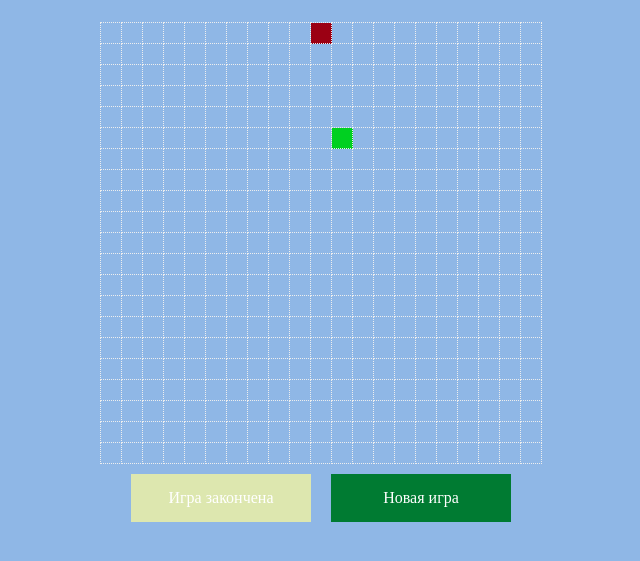
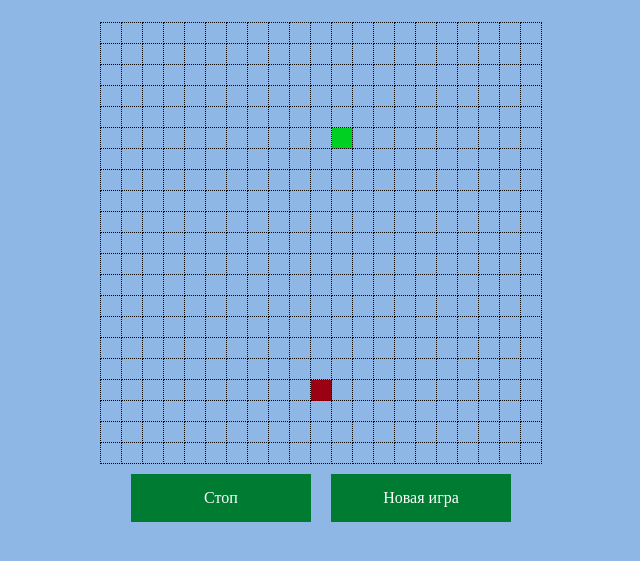
Before and after one commit to uralskiyart/Java_script_base, a plain HTML site: page snake/index.html in a window 1280 px wide. Both pictures are taken after a click on the element "Старт". Shown: the part 53-614 px from the top of the page, without its empty margins (319-959 px from the left). Drawn offline with Linux system fonts and the light colour scheme.

Commit message:
hw7 done

```diff
--- a/snake/js.js
+++ b/snake/js.js
@@ -2,7 +2,7 @@
 const settings = {
     rowsCount: 21,
     colsCount: 21,
-    speed: 2,
+    speed: 20,
     winFoodCount: 50,
     obstructionInterval: 3
 };
@@ -118,10 +118,12 @@ const snake = {
     direction: null,
     lastStepDirection: null,
 
-    init(startBody, direction) {
+    init(startBody, direction, maxX, maxY) {
         this.body = startBody;
         this.direction = direction;
         this.lastStepDirection = direction;
+        this.maxX = maxX;
+        this.maxY = maxY;
     },
 
     getBody() {
@@ -155,13 +157,13 @@ const snake = {
 
         switch (this.direction) {
             case 'up':
-                return { x: firstPoint.x, y: firstPoint.y - 1 };
+                return { x: firstPoint.x, y: firstPoint.y !== 0 ? firstPoint.y - 1 : this.maxY };
             case 'right':
-                return { x: firstPoint.x + 1, y: firstPoint.y };
+                return { x: firstPoint.x !== this.maxX ? firstPoint.x + 1 : 0, y: firstPoint.y };
             case 'down':
-                return { x: firstPoint.x, y: firstPoint.y + 1 };
+                return { x: firstPoint.x, y: firstPoint.y !== this.maxY ? firstPoint.y + 1 : 0 };
             case 'left':
-                return { x: firstPoint.x - 1, y: firstPoint.y };
+                return { x: firstPoint.x !== 0 ? firstPoint.x - 1 : this.maxX, y: firstPoint.y };
         }
     },
 
@@ -296,7 +298,7 @@ const game = {
     reset() {
         this.stop();
         this.score.drop();
-        this.snake.init(this.getStartSnakeBody(), 'up');
+        this.snake.init(this.getStartSnakeBody(), 'up', this.config.getColsCount() - 1, this.config.getRowsCount() - 1);
         this.food.setCoordinates(this.getFoodRandomFreeCoordinates());
         this.render();
     },
@@ -326,6 +328,7 @@ const game = {
 
     getObstructionRandomFreeCoordinates() {
         const exclude = [this.food.getCoordinates(), this.obstruction.getCoordinates(), ...this.snake.getBody()];
+
         while (true) {
             const rndPoint = [{
                 x: Math.floor(Math.random() * this.config.getColsCount()),
@@ -389,12 +392,8 @@ const game = {
 
     canMakeStep() {
         const nextHeadPoint = this.snake.getNextStepHeadPoint();
-
         return !this.snake.isOnPoint(nextHeadPoint) &&
-            nextHeadPoint.x < this.config.getColsCount() &&
-            nextHeadPoint.y < this.config.getRowsCount() &&
-            nextHeadPoint.x >= 0 &&
-            nextHeadPoint.y >= 0;
+            !this.obstruction.isOnPoint(nextHeadPoint);
     },
 
     playClickHandler() {
--- a/snake/style.css
+++ b/snake/style.css
@@ -26,7 +26,7 @@
 td.cell{
     width: 20px;
     height: 20px;
-    border: 1px dotted #eee;
+    border: 1px dotted rgb(8, 5, 5);
     border-collapse: collapse;
 }
 .food{
```
